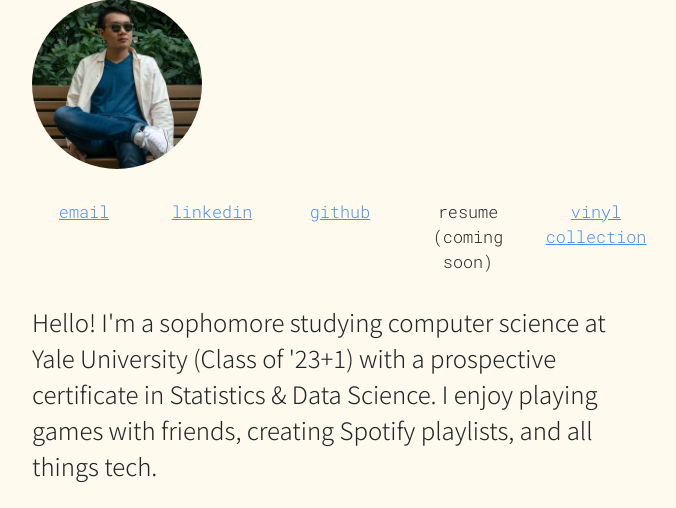
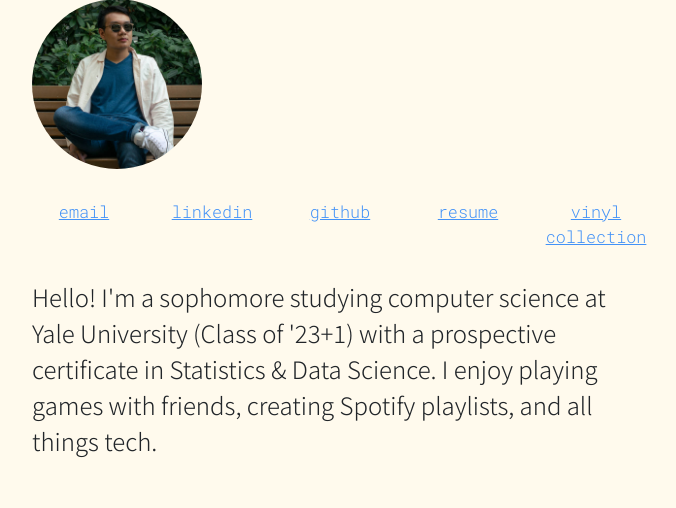
Before and after one commit to dsmaugy/personal-site, a Flask app: template app/templates/index.html.j2 in a window 1280 px wide. Shown: the part 187-695 px from the top of the page, without its empty margins (300-976 px from the left). Run offline with Flask 2, Linux system fonts and the light colour scheme; the template is opened without the code that fills it, so the values that code supplies are empty.

Commit message:
add resume

```diff
--- a/app/templates/index.html.j2
+++ b/app/templates/index.html.j2
@@ -55,7 +55,7 @@
                         <a href="https://github.com/dsmaugy" target="_blank">github</a>
                     </div>
                     <div class="col">
-                        <a>resume <br>(coming soon)</a>
+                        <a href="https://drive.google.com/file/d/1YAk03v9I4wXVoFazskZWve8AXpABvDzD/view?usp=sharing" target="_blank">resume</a>
                     </div>
                     <div class="col">
                         <a href="{{ url_for('vinyl_collection', username='dsmaugy', perrow=4) }}">vinyl collection</a>
```
